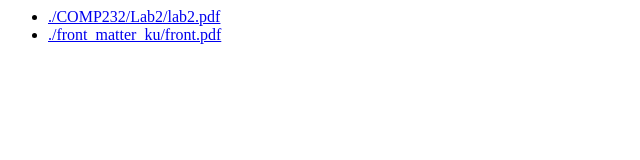
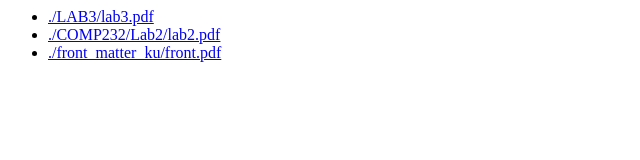
Before and after one commit to voidash/latex_documents, a plain HTML site: page index.html in a window 1280 px wide. Shown: the whole page, without its empty margins (0-640 px from the left). Drawn offline with Linux system fonts and the light colour scheme.

Commit message:
add lab3

```diff
--- a/index.html
+++ b/index.html
@@ -1,3 +1,4 @@
 <ul>
+<li><a href="./LAB3/lab3.pdf">./LAB3/lab3.pdf</a></li>
 <li><a href="./COMP232/Lab2/lab2.pdf">./COMP232/Lab2/lab2.pdf</a></li>
 <li><a href="./front_matter_ku/front.pdf">./front_matter_ku/front.pdf</a></li></ul>
```
Also changed, not shown: LAB3/assets/ku.png (added), LAB3/assets/mausam.png (added), LAB3/assets/ok.png (added), 2 other files.
